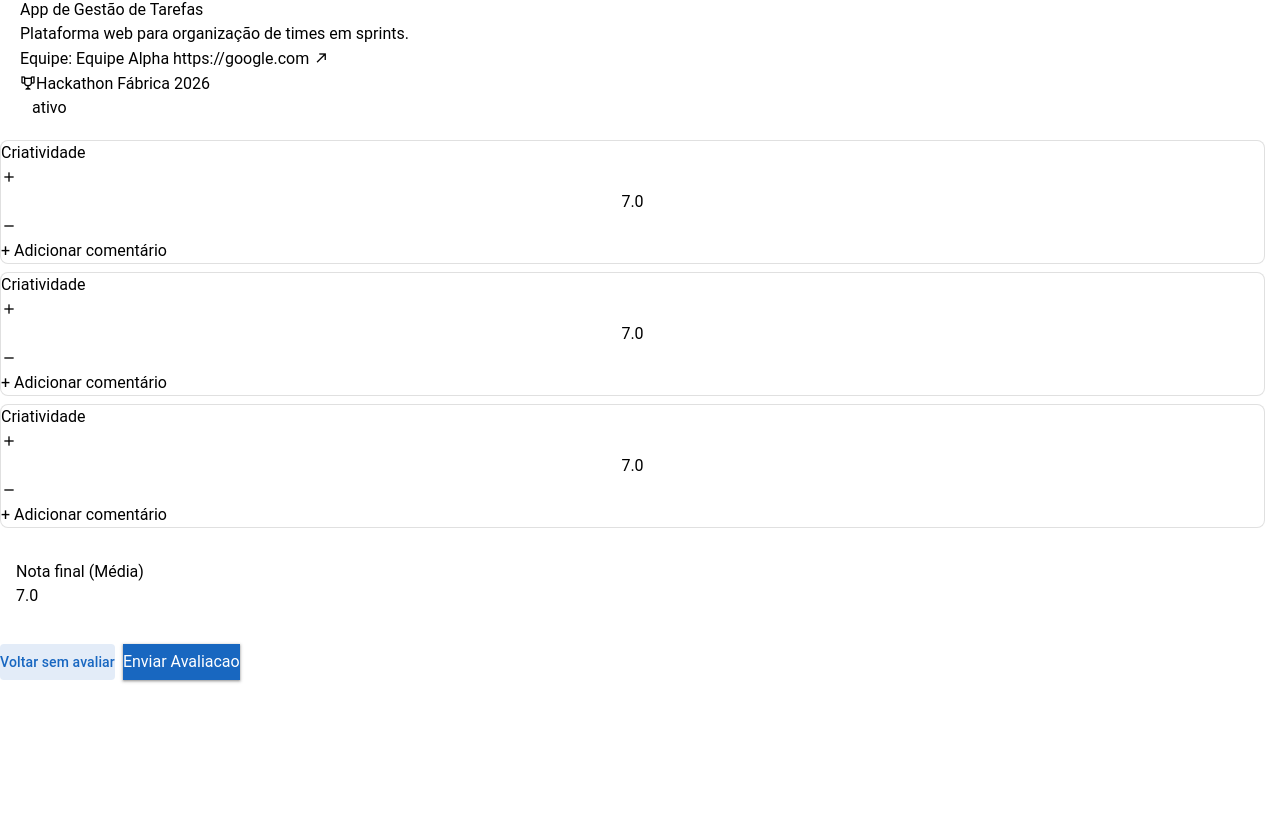
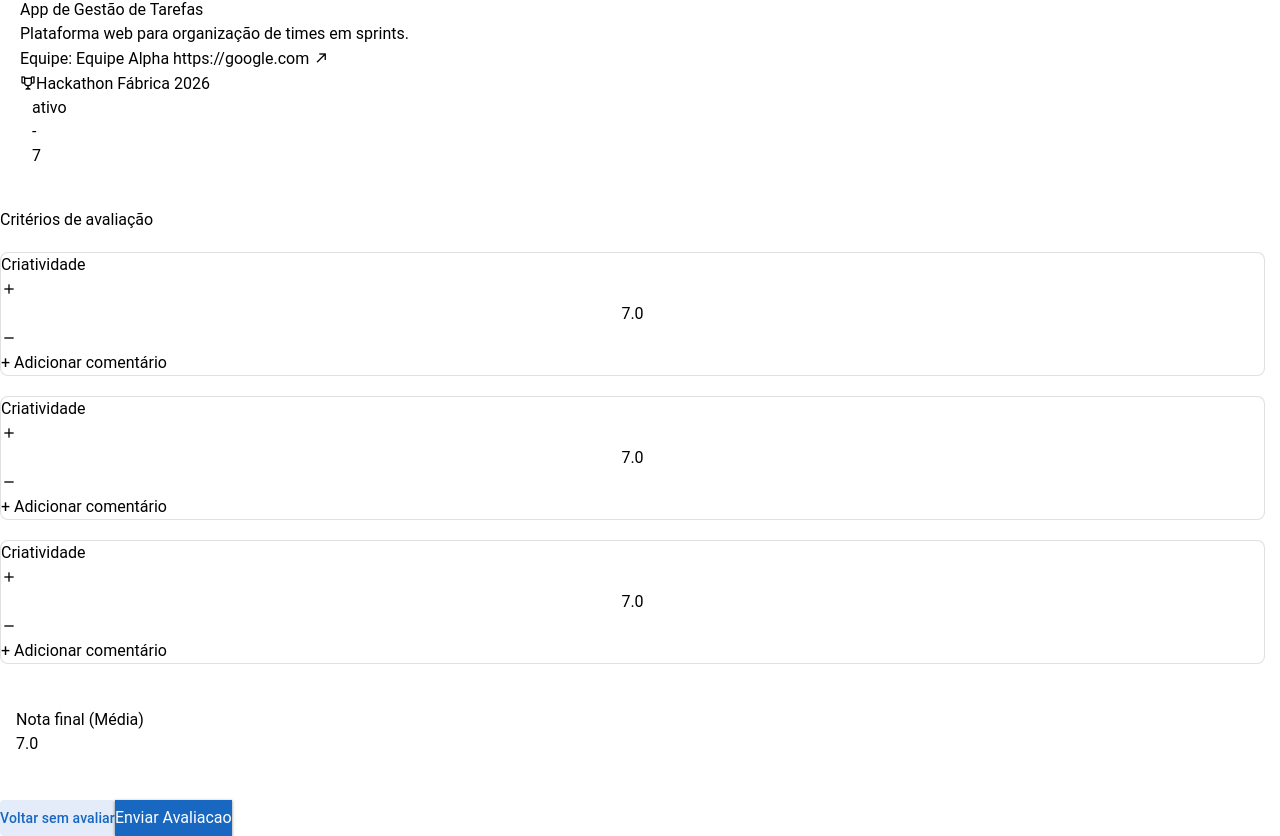
Before and after one commit to fabricadesoftware-ifc/fabricaHackathon_frontEnd, a Vue app: page /avaliacao/1/projeto/1 in a window 1280 px wide. Shown: the part 1194-2030 px from the top of the page. Before the commit the page ends 1886 px from the top, so only its background shows below. Built offline with nearby package versions, Linux system fonts and the light colour scheme; a small style sheet from the web is missing.

Commit message:
feat: chamada api de loading mockado

```diff
--- a/src/pages/ProjectEvaluationView.vue
+++ b/src/pages/ProjectEvaluationView.vue
@@ -10,7 +10,6 @@ import SucessState from "@/components/ui/SucessState/sucessState.vue";
 import { hackathons } from "@/data/hackathons";
 import router from "@/router";
 type Status = "inscricoes" | "avaliacao" | "andamento" | "finalizado";
-
 const STATUS_FILTER_CODES: Record<Status, string> = {
   inscricoes: "1",
   avaliacao: "2",
@@ -26,9 +25,9 @@ const finalScore = computed(
   () => (score1.value + score2.value + score3.value) / 3,
 );
 
-const comment1 = ref('');
-const comment2 = ref('');
-const comment3 = ref('');
+const comment1 = ref("");
+const comment2 = ref("");
+const comment3 = ref("");
 
 const tipo = ref("");
 const status = ref("");
@@ -42,7 +41,7 @@ function extractYear(date: string): string {
   return parts.length === 3 ? parts[2] : "";
 }
 
-const hackaton = (route.params.id)
+const hackaton = route.params.id;
 
 const project = computed(() =>
   projects.find((p) => p.id === Number(route.params.id)),
@@ -54,7 +53,6 @@ async function fetchProjects() {
 
   try {
     await new Promise((resolve) => setTimeout(resolve, 400));
-    projects.value = [...projects];
   } catch (err) {
     console.error("Erro ao carregar edições para avaliação:", err);
     error.value = true;
@@ -77,11 +75,11 @@ function salvaAvaliacao() {
       comentario3: comment3.value,
     },
     media: finalScore.value,
-    userId: null // coloquei aqui porque imagino que seja util para anexar a um usario no futuro
-  }
+    userId: null, // coloquei aqui porque imagino que seja util para anexar a um usario no futuro
+  };
 
-  console.log(avaliacao)
-  sucessState.value = true
+  console.log(avaliacao);
+  sucessState.value = true;
 }
 /*
 interface Project {
@@ -103,11 +101,16 @@ onMounted(() => {
 </script>
 
 <template>
-  <SucessState v-if="sucessState"
+  <SucessState
+    v-if="sucessState"
     :title="'Avaliação enviada!'"
-  :description="'Sua avaliação foi registrada com sucesso.'"
-  :buttonLabel="'Concluir'" @click="router.push('/avaliacoes')" ></SucessState>
-  <div v-else>
+    :description="`Sua nota para o projeto ${project.title} foi registrada. Faltam ${projects.length} projetos pendentes nessa edição.`"
+    :buttonLabel="'Concluir'"
+    @click="router.push('/avaliacao')"
+    class="mt-[10%]"
+  >
+  </SucessState>
+  <div v-else class="p-10">
     <EvaluationProjectCard
       v-if="project"
       :name="project.title"
@@ -117,28 +120,47 @@ onMounted(() => {
       :teamName="project.team"
       :avatar="project.logo"
       :status="project.status"
-      :score="project.score"
+      :score="7.0"
     >
     </EvaluationProjectCard>
+    <div>
+      <h2 class="font-semibold text-2xl my-5">Critérios de avaliação</h2>
       <EvaluationCriteriaCard
         :criteriaName="'Criatividade'"
         v-model:comment="comment1"
         v-model="score1"
+        class="my-5"
       ></EvaluationCriteriaCard>
       <EvaluationCriteriaCard
         :criteriaName="'Criatividade'"
         v-model:comment="comment2"
         v-model="score2"
+        class="my-5"
       ></EvaluationCriteriaCard>
       <EvaluationCriteriaCard
         :criteriaName="'Criatividade'"
         v-model:comment="comment3"
         v-model="score3"
+        class="my-5"
       ></EvaluationCriteriaCard>
-    <FinalScoreBar :score="finalScore" :label="'Nota final (Média)'"></FinalScoreBar>
-  <v-footer class="d-flex align-center justify-between ga-2 py-3 bg-white" >
-    <v-btn variant='tonal' color="primary" :href="`/avaliacao/${route.params.id}`">Voltar sem avaliar</v-btn>
-    <v-btn variant="elevated" color="primary" @click="salvaAvaliacao">Enviar Avaliacao</v-btn>
+      <FinalScoreBar
+        :score="finalScore"
+        :label="'Nota final (Média)'"
+        class="my-5"
+      ></FinalScoreBar>
+    </div>
+
+    <v-footer class="d-flex align-center justify-between mt-1 bg-white">
+      <v-btn
+
+        variant="tonal"
+        color="primary"
+        :href="`/avaliacao/${route.params.id}`"
+        >Voltar sem avaliar</v-btn
+      >
+      <v-btn variant="elevated" color="primary" @click="salvaAvaliacao"
+        >Enviar Avaliacao</v-btn
+      >
     </v-footer>
   </div>
 </template>
```
Lines whose indentation alone changed are shown as unchanged.
